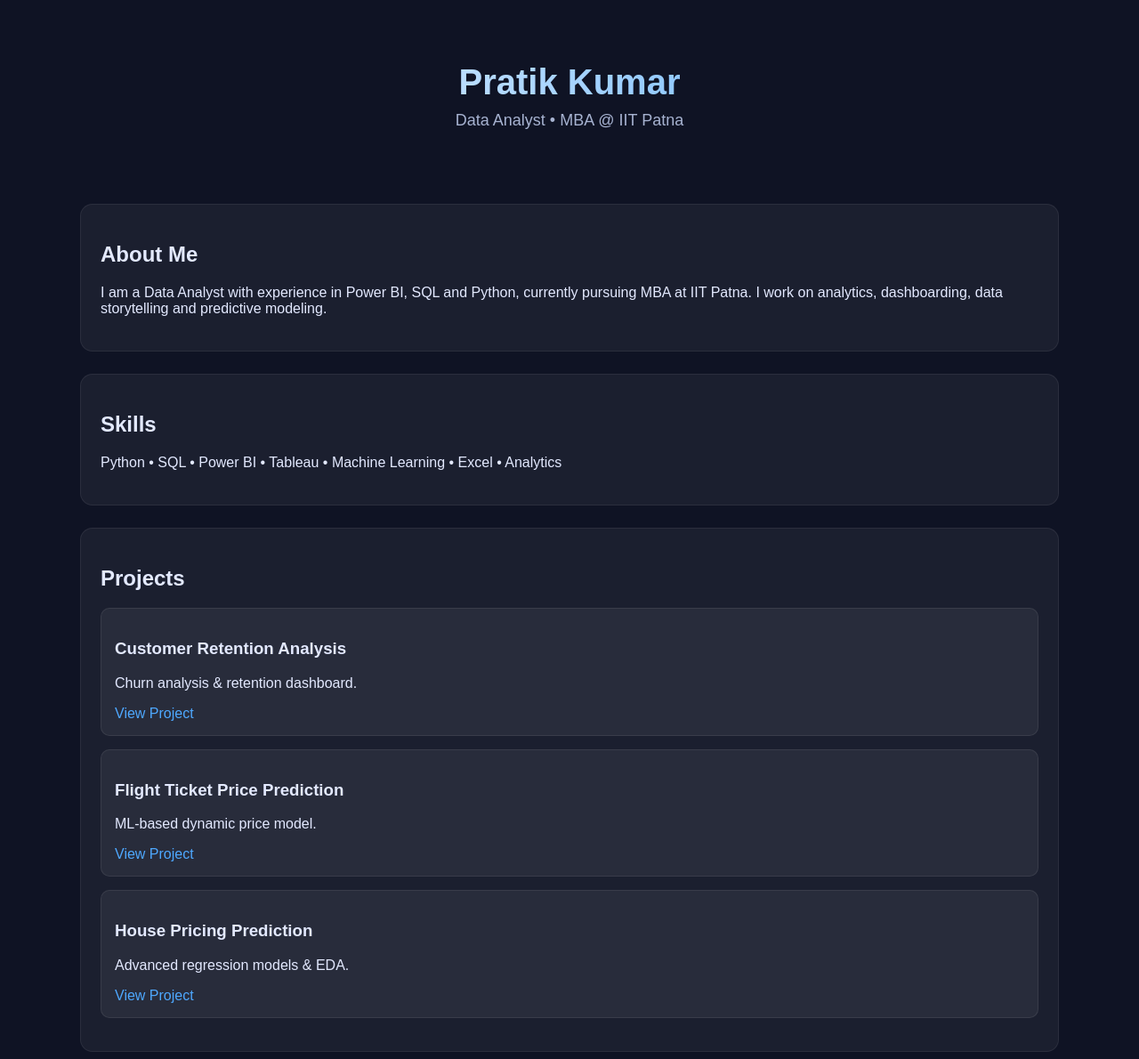
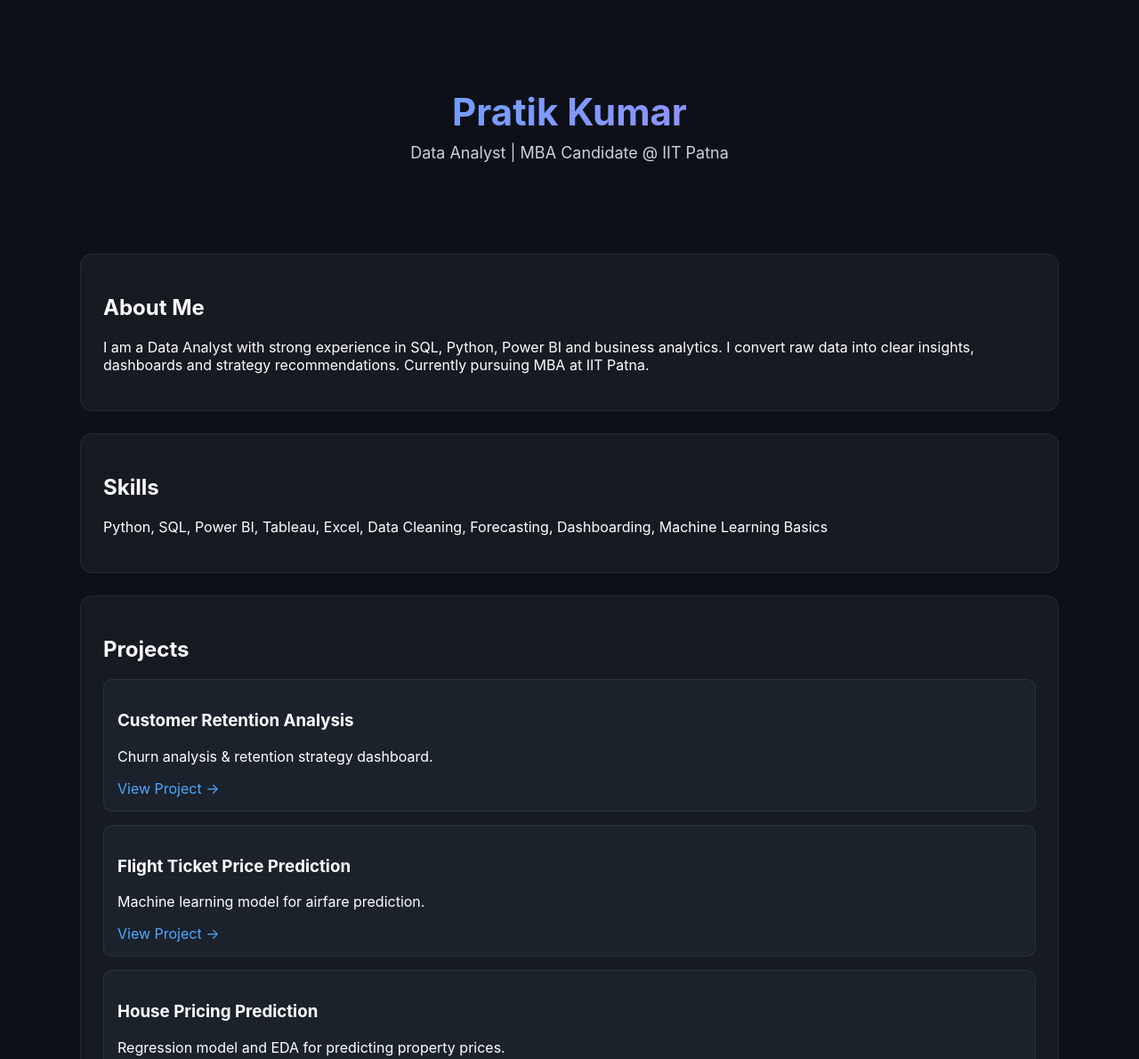
Before and after one commit to itspsr/itspsr.github.io, a plain HTML site: page index.html in a window 1280 px wide. Shown: the top 1190 px of the page at 89% size. Drawn offline with Linux system fonts and the light colour scheme.

Commit message:
Update index.html

```diff
--- a/index.html
+++ b/index.html
@@ -1,113 +1,112 @@
-
 <!DOCTYPE html>
 <html lang="en">
 <head>
 <meta charset="UTF-8" />
 <meta name="viewport" content="width=device-width, initial-scale=1.0" />
-<title>Pratik Kumar – Portfolio</title>
+<title>Pratik Kumar – Data Analyst Portfolio</title>
 
 <style>
   body{
     margin:0;
-  background:#0f1324;
-  font-family:Arial, sans-serif;
-  color:#e3e9ff;
+    font-family: Inter, sans-serif;
+    background:#0d1117;
+    color:#ffffff;
   }
 
-/* Simple container */
   .container{
     max-width:1100px;
     margin:auto;
-  padding:30px;
+    padding:40px 20px;
   }
 
-/* Header */
-.header{
+  /* HEADER */
+  .hero{
     text-align:center;
-  padding:40px 0;
+    padding:60px 20px;
   }
-.header h1{
-  font-size:40px;
-  margin:0;
-  background:linear-gradient(to right,#fff,#4ea8ff);
+  .hero h1{
+    font-size:42px;
+    background:linear-gradient(to right,#4ea8ff,#b388ff);
     -webkit-background-clip:text;
     color:transparent;
+    margin:0;
   }
-.header p{
+  .hero p{
     margin-top:10px;
+    color:#c9d1d9;
     font-size:18px;
-  color:#a7b3d1;
   }
 
-/* Cards */
+  /* CARD */
   .card{
-  background:rgba(255,255,255,0.05);
-  padding:22px;
+    background:#161b22;
+    padding:25px;
     border-radius:14px;
+    margin-top:25px;
     border:1px solid rgba(255,255,255,0.07);
-  margin-top:25px;
   }
 
-/* Projects */
+  /* PROJECT BLOCK */
   .project{
-  margin-bottom:15px;
+    margin-top:15px;
     padding:15px;
-  background:rgba(255,255,255,0.06);
+    background:#1b222c;
     border-radius:10px;
     border:1px solid rgba(255,255,255,0.08);
   }
-
   a{color:#4ea8ff; text-decoration:none;}
 </style>
-
 </head>
 <body>
 
 <div class="container">
 
-  <div class="header">
+  <section class="hero">
     <h1>Pratik Kumar</h1>
-    <p>Data Analyst • MBA @ IIT Patna</p>
-  </div>
+    <p>Data Analyst | MBA Candidate @ IIT Patna</p>
+  </section>
 
-  <div class="card">
+  <section class="card">
     <h2>About Me</h2>
-    <p>I am a Data Analyst with experience in Power BI, SQL and Python, currently pursuing MBA at IIT Patna. I work on analytics, dashboarding, data storytelling and predictive modeling.</p>
-  </div>
+    <p>I am a Data Analyst with strong experience in SQL, Python, Power BI and business analytics. I convert raw data into clear insights, dashboards and strategy recommendations. Currently pursuing MBA at IIT Patna.</p>
+  </section>
 
-  <div class="card">
+  <section class="card">
     <h2>Skills</h2>
-    <p>Python • SQL • Power BI • Tableau • Machine Learning • Excel • Analytics</p>
-  </div>
+    <p>Python, SQL, Power BI, Tableau, Excel, Data Cleaning, Forecasting, Dashboarding, Machine Learning Basics</p>
+  </section>
 
-  <div class="card">
+  <section class="card">
     <h2>Projects</h2>
 
     <div class="project">
       <h3>Customer Retention Analysis</h3>
-      <p>Churn analysis & retention dashboard.</p>
-      <a href="https://github.com/itspsr/Customer-Retention-Analysis">View Project</a>
+      <p>Churn analysis & retention strategy dashboard.</p>
+      <a href="https://github.com/itspsr/Customer-Retention-Analysis">View Project →</a>
     </div>
 
     <div class="project">
       <h3>Flight Ticket Price Prediction</h3>
-      <p>ML-based dynamic price model.</p>
-      <a href="https://github.com/itspsr/Flight-Ticket-Price-Prediction">View Project</a>
+      <p>Machine learning model for airfare prediction.</p>
+      <a href="https://github.com/itspsr/Flight-Ticket-Price-Prediction">View Project →</a>
     </div>
 
     <div class="project">
       <h3>House Pricing Prediction</h3>
-      <p>Advanced regression models & EDA.</p>
-      <a href="https://github.com/itspsr/House-Pricing-Prediction">View Project</a>
-    </div>
+      <p>Regression model and EDA for predicting property prices.</p>
+      <a href="https://github.com/itspsr/House-Pricing-Prediction">View Project →</a>
     </div>
 
-  <div class="card">
+  </section>
+
+  <section class="card">
     <h2>Contact</h2>
     <p>Email: pratik6472@gmail.com</p>
     <p>LinkedIn: <a href="https://www.linkedin.com/in/data-by-pratik">linkedin.com/in/data-by-pratik</a></p>
     <p>GitHub: <a href="https://github.com/itspsr">github.com/itspsr</a></p>
-  </div>
+  </section>
+
+  <footer style="text-align:center; margin-top:40px; color:#8b949e;">© 2025 Pratik Kumar</footer>
 
 </div>
 
```
Lines whose indentation alone changed are shown as unchanged.
